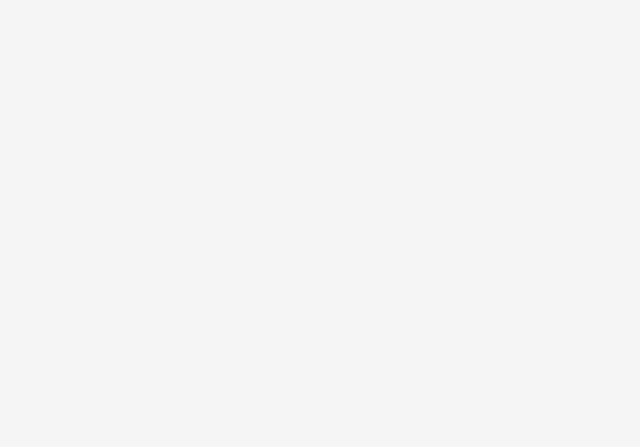
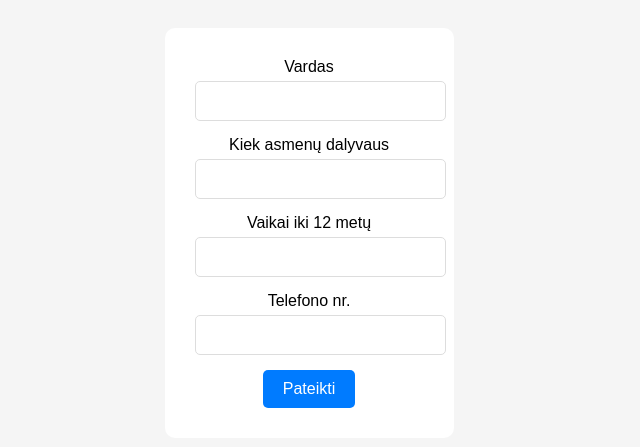
Before and after one commit to ZigmasP/portfolio, a React (Vite) app in the folder pakvietimas/: page /add-guest in a window 1280 px wide. Before the commit this address had no page. Shown: the part 167-614 px from the top of the page, without its empty margins (331-971 px from the left). Built offline with nearby package versions, Linux system fonts and the light colour scheme.

Commit message:
pridėta guestform

```diff
--- a/pakvietimas/package.json
+++ b/pakvietimas/package.json
@@ -16,7 +16,8 @@
     "react-dom": "^18.3.1",
     "react-icons": "^5.3.0",
     "react-router-dom": "^6.26.2",
-    "sass": "^1.79.4"
+    "sass": "^1.79.4",
+    "yup": "^1.4.0"
   },
   "devDependencies": {
     "@eslint/js": "^9.9.0",
--- a/pakvietimas/src/App.jsx
+++ b/pakvietimas/src/App.jsx
@@ -1,10 +1,12 @@
 import { Routes, Route } from "react-router-dom";
 import InvitePage from "./components/InvitePage";
+import GuestForm from "./components/GuestForm";
 
 const App = () => {
   return (
     <Routes>
       <Route path="/" element={<InvitePage />} />
+      <Route path="/add-guest" element={<GuestForm />} />
     </Routes>
   )
 };
--- /dev/null
+++ b/pakvietimas/src/components/GuestForm.jsx
@@ -0,0 +1,63 @@
+import { Formik, Form, Field, ErrorMessage } from "formik";
+import * as Yup from "yup";
+import "./GuestForm.scss";
+
+const GuestForm = () => {
+  return (
+    <Formik
+      initialValues={{ name: '', attendees: '', children: '', phone: '' }}
+      validationSchema={Yup.object({
+        name: Yup.string().required('Vardas yra privalomas'),
+        attendees: Yup.number()
+          .min(1, 'Bent vienas asmuo turi dalyvauti')
+          .required('Laukas privalomas'),
+        children: Yup.number()
+          .min(0, 'Vaikų skaičius negali būti neigiamas')
+          .required('jei nėra - rašykitę 0'),
+        phone: Yup.string()
+          .matches(/^\+?\d{9,12}$/, 'Telefono numeris turi būti validus')
+          .required('Laukas privalomas'),
+      })}
+      onSubmit={(values, { setSubmitting }) => {
+        setTimeout(() => {
+          alert(JSON.stringify(values, null, 2));
+          setSubmitting(false);
+        }, 400);
+      }}
+    >
+      {({ isSubmitting }) => (
+        <Form className="guest-form">
+          <div>
+            <label htmlFor="name">Vardas</label>
+            <Field name="name" type="text" />
+            <ErrorMessage name="name" component="div" className="error" />
+          </div>
+
+          <div>
+            <label htmlFor="attendees">Kiek asmenų dalyvaus</label>
+            <Field name="attendees" type="number" />
+            <ErrorMessage name="attendees" component="div" className="error" />
+          </div>
+
+          <div>
+            <label htmlFor="children">Vaikai iki 12 metų</label>
+            <Field name="children" type="number" />
+            <ErrorMessage name="children" component="div" className="error" />
+          </div>
+
+          <div>
+            <label htmlFor="phone">Telefono nr.</label>
+            <Field name="phone" type="text" />
+            <ErrorMessage name="phone" component="div" className="error" />
+          </div>
+
+          <button type="submit" disabled={isSubmitting}>
+            Pateikti
+          </button>
+        </Form>
+      )}
+    </Formik>
+  );
+};
+
+export default GuestForm;
--- /dev/null
+++ b/pakvietimas/src/components/GuestForm.scss
@@ -0,0 +1,45 @@
+.guest-form {
+  background-color: #fff;
+  padding: 30px;
+  border-radius: 10px;
+  max-width: 400px;
+  margin: 50px auto;
+  text-align: center;
+
+  div {
+    margin-bottom: 15px;
+
+    label {
+      display: block;
+      font-size: 1rem;
+      margin-bottom: 5px;
+    }
+
+    input {
+      width: 100%;
+      padding: 10px;
+      font-size: 1rem;
+      border: 1px solid #ddd;
+      border-radius: 5px;
+    }
+
+    .error {
+      color: red;
+      font-size: 0.8rem;
+      margin-top: 5px;
+    }
+  }
+
+  button {
+    background-color: #007bff;
+    color: #fff;
+    padding: 10px 20px;
+    border-radius: 5px;
+    font-size: 1rem;
+    border: none;
+
+    &:hover {
+      background-color: #0056b3;
+    }
+  }
+}
--- a/pakvietimas/src/components/InvitePage.jsx
+++ b/pakvietimas/src/components/InvitePage.jsx
@@ -15,7 +15,7 @@ const InvitePage = () => {
             <FaTshirt /> <span>Dress kodas: Elegantiška</span>
           </div>
         </div>
-        <a href="/add-quest" className="guest-link">Pridėti svečią</a>
+        <a href="/add-guest" className="guest-link">Pridėti svečią</a>
       </div>
     </div>
   );
--- a/pakvietimas/src/components/InvitePage.scss
+++ b/pakvietimas/src/components/InvitePage.scss
@@ -37,7 +37,7 @@
       }
     }
 
-    .quest-link {
+    .guest-link {
       background-color: #007bff;
       color: #fff;
       padding: 10px 20px;
```
Also changed, not shown: 1 other file (tests, documents, lock files or other folders).
